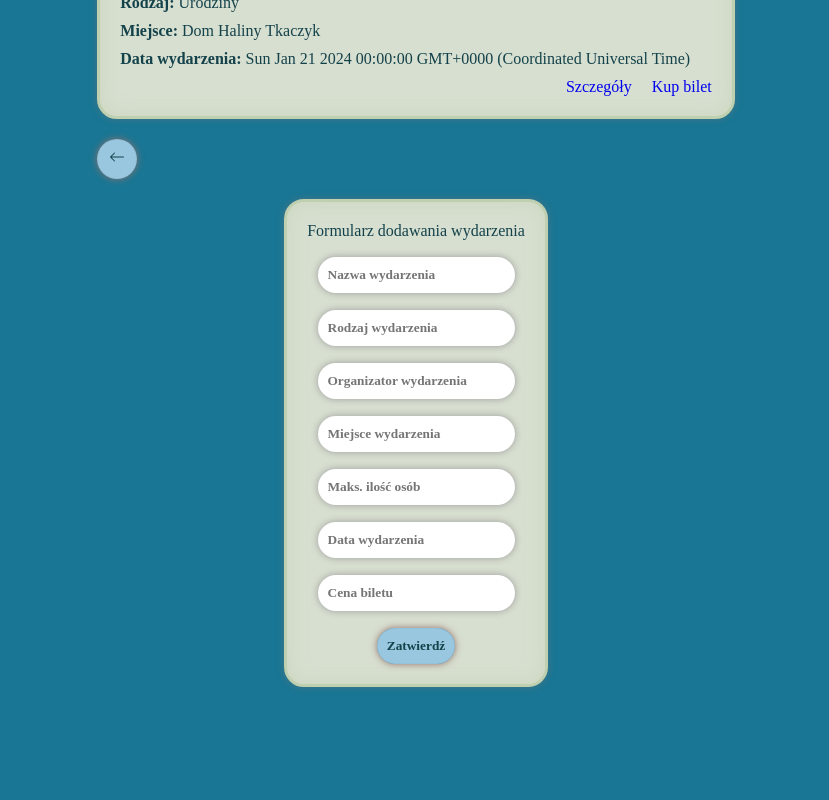
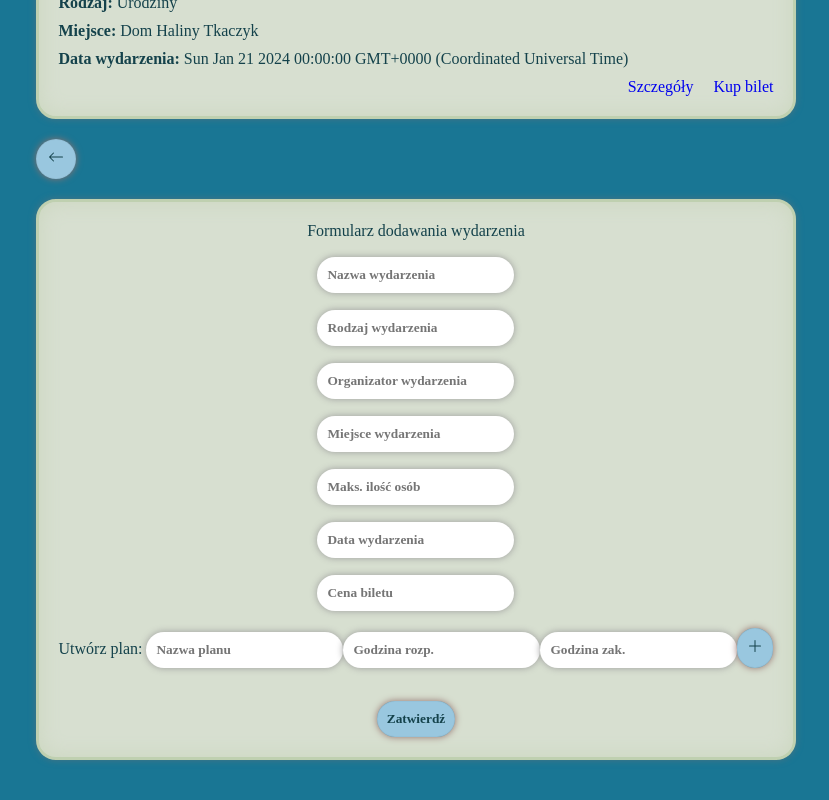
Before and after one commit to Geerafix/EventHubV2, a React (Create React App) app: page /dodaj-wydarzenie in a window 1280 px wide. Shown: the part 1023-1823 px from the top of the page, without its empty margins (224-1053 px from the left). Built offline with nearby package versions, Linux system fonts and the light colour scheme; data requests are answered from the project's data file.

Commit message:
fasadowy filtr wyszukiwający

```diff
--- a/src/components/add-event/add-event.tsx
+++ b/src/components/add-event/add-event.tsx
@@ -1,10 +1,15 @@
-import React, { FC } from 'react';
+import React, { FC, useState } from 'react';
 import styles from './add-event.module.css';
 import { Link } from 'react-router-dom';
+import PlanListForm from '../plan-list-form/plan-list-form';
+import { Plan } from '../../models/Plan';
+import AddPlan from '../add-plan/add-plan';
 
 interface AddEventProps {}
 
 const AddEvent: FC<AddEventProps> = () => {
+  const [plan, setPlan] = useState<Plan[]>([]);
+
   return (
     <div className={styles.AddEvent}>
       <Link to="/">
@@ -31,7 +36,7 @@ const AddEvent: FC<AddEventProps> = () => {
 
           <input className={styles.formInput} name="cena_biletu" type="number" placeholder="Cena biletu"/>
 
-          {/* <app-add-plan [eventPlan]="eventPlan"></app-add-plan> */}
+          <AddPlan eventPlan={plan}></AddPlan>
 
           <button type="submit">Zatwierdź</button>
         </form>
--- /dev/null
+++ b/src/components/add-plan/add-plan.module.css
@@ -0,0 +1,6 @@
+.AddPlan {}
+
+.formInput {
+    background-color: white;
+    box-shadow: 0px 0px 7px 0.01px rgb(156, 156, 156);
+}
--- /dev/null
+++ b/src/components/add-plan/add-plan.tsx
@@ -0,0 +1,27 @@
+import React, { FC } from 'react';
+import styles from './add-plan.module.css';
+import { Plan } from '../../models/Plan';
+import PlanListForm from '../plan-list-form/plan-list-form';
+
+interface AddPlanProps {
+  eventPlan: Plan[] | undefined;
+}
+
+const AddPlan: FC<AddPlanProps> = ({eventPlan}) => {
+  return (
+    <div className={styles.AddPlan}>
+      <form>
+      <label>Utwórz plan: </label>
+      <input className={styles.formInput} type="text" name="nazwa" placeholder="Nazwa planu"/>
+      <input className={styles.formInput} type="text" name="godz_rozpoczecia" placeholder="Godzina rozp."/>
+      <input className={styles.formInput} type="text" name="godz_zakonczenia" placeholder="Godzina zak."/>
+      <button type="submit">
+        <svg xmlns="http://www.w3.org/2000/svg" width="16" height="16" fill="currentColor" className="bi bi-plus-lg" viewBox="0 0 16 16"><path fillRule="evenodd" d="M8 2a.5.5 0 0 1 .5.5v5h5a.5.5 0 0 1 0 1h-5v5a.5.5 0 0 1-1 0v-5h-5a.5.5 0 0 1 0-1h5v-5A.5.5 0 0 1 8 2"/></svg>
+      </button>
+      </form>
+      <PlanListForm eventPlan={eventPlan}></PlanListForm>
+    </div>
+  );
+};
+
+export default AddPlan;
--- a/src/components/event-details/event-details.tsx
+++ b/src/components/event-details/event-details.tsx
@@ -4,6 +4,7 @@ import { Link, useParams } from 'react-router-dom';
 import Event from '../../models/Event';
 import { Plan } from '../../models/Plan';
 import { Participant } from '../../models/Participant';
+import PlanList from '../plan-list/plan-list';
 
 
 interface EventDetailsProps {}
@@ -76,7 +77,7 @@ const EventDetails: FC<EventDetailsProps> = () => {
         <label><span className={styles.info}>Maks. ilość osób: </span>{event?._max_ilosc_osob}</label>
         <label><span className={styles.info}>Data wydarzenia: </span>{event?._data_wydarzenia.toString()}</label>
         <label><span className={styles.info}>Cena biletu: </span>{event?._cena_biletu}</label>
-        {/* <app-plan [eventPlan]="event._plan"></app-plan> */}
+        <PlanList eventPlan={event?._plan}></PlanList>
         <div className={styles.interact}>
           <Link to={`/kup-bilet/${ event?._id }`} className={styles.link}>Kup bilet</Link>
           <Link to={`/edytuj/${ event?._id }`} className={styles.link}>Edytuj</Link>
--- a/src/components/event/event.tsx
+++ b/src/components/event/event.tsx
@@ -16,6 +16,8 @@ const EventComponent: FC<EventProps> = () => {
   const apiUrl = "http://localhost:4200/events";
 
   const [eventList, setEventList] = useState<Event[]>([]);
+  const [filteredEventList, setFilteredEventList] = useState<Event[]>([]);
+  const [search, setSearch] = useState<string>('');
 
   const getData = () => {
     fetch(apiUrl, {
@@ -54,6 +56,7 @@ const EventComponent: FC<EventProps> = () => {
         });
         json = json.filter((event: Event) => event._data_wydarzenia > new Date());
         setEventList(json);
+        setFilteredEventList(json);
       });
   };
 
@@ -61,13 +64,22 @@ const EventComponent: FC<EventProps> = () => {
     getData();
   }, []);
 
+  const handleSearchChange = (e: React.ChangeEvent<HTMLInputElement>) => {
+    setFilteredEventList(eventList);
+    setSearch(e.target.value.toLowerCase());
+    const filtered = eventList.filter((event) =>
+      event._nazwa.toLowerCase().includes(search)
+    );
+    setFilteredEventList(filtered);
+  };
+
   return (
     <Router>
       <div className={styles.event}>
         <div className={styles.mainContainer}>
           <div className={styles.controlContainer}>
             <div className={styles.searchContainer}>
-              <input placeholder="Wyszukaj" className={styles.search}/>
+              <input placeholder="Wyszukaj" className={styles.search} value={search} onChange={handleSearchChange}/>
               <select>
                 <option value="nazwa">Nazwa</option>
                 <option value="rodzaj">Rodzaj</option>
@@ -84,7 +96,7 @@ const EventComponent: FC<EventProps> = () => {
               </Link>
             </div>
             {
-              eventList.map((event, i) => (
+              filteredEventList.map((event, i) => (
                 <div key = { i } className={styles.eventData}>
                   <h2 className={styles.title}>{event._nazwa}</h2>
                   <label><span className={styles.info}>Rodzaj: </span>{event._rodzaj}</label>
--- /dev/null
+++ b/src/components/plan-list-form/plan-list-form.module.css
@@ -0,0 +1 @@
+.PlanListForm {}
--- /dev/null
+++ b/src/components/plan-list-form/plan-list-form.tsx
@@ -0,0 +1,26 @@
+import React, { FC } from 'react';
+import styles from './plan-list-form.module.css';
+import { Plan } from '../../models/Plan';
+
+interface PlanListFormProps {
+  eventPlan: Plan[] | undefined;
+}
+
+const PlanListForm: FC<PlanListFormProps> = ({eventPlan}) => (
+  <div className={styles.PlanListForm}>
+    <ol>
+      {
+        eventPlan?.map((planItem, index) => (
+          <li key={index}>
+            <span className={styles.planItemName}>{planItem._nazwa}</span>, {planItem._godz_rozpoczecia.toString()} do {planItem._godz_zakonczenia.toString()}
+            <button className="delete-button">
+              <svg xmlns="http://www.w3.org/2000/svg" width="16" height="16" fill="currentColor" className="bi bi-x" viewBox="0 0 16 16"><path d="M4.646 4.646a.5.5 0 0 1 .708 0L8 7.293l2.646-2.647a.5.5 0 0 1 .708.708L8.707 8l2.647 2.646a.5.5 0 0 1-.708.708L8 8.707l-2.646 2.647a.5.5 0 0 1-.708-.708L7.293 8 4.646 5.354a.5.5 0 0 1 0-.708"/></svg>
+            </button>
+          </li>
+        ))
+      }
+    </ol>
+  </div>
+);
+
+export default PlanListForm;
--- a/src/components/plan-list/plan-list.module.css
+++ b/src/components/plan-list/plan-list.module.css
@@ -1 +1,6 @@
 .PlanList {}
+
+ol {
+    margin-left: 20px;
+    padding-left: 0;
+}
--- a/src/components/plan-list/plan-list.tsx
+++ b/src/components/plan-list/plan-list.tsx
@@ -1,12 +1,26 @@
 import React, { FC } from 'react';
 import styles from './plan-list.module.css';
+import { Plan } from '../../models/Plan';
 
-interface PlanListProps {}
+interface PlanListProps {
+  eventPlan: Plan[] | undefined;
+}
 
-const PlanList: FC<PlanListProps> = () => (
-  <div className={styles.PlanList}>
-    PlanList Component
-  </div>
-);
+const PlanList: FC<PlanListProps> = ({eventPlan}) => {
+  return (
+    <div className={styles.planContainer}>
+      <h3>Plan wydarzenia:</h3>
+      <ol>
+        {
+          eventPlan?.map((planItem, index) => (
+            <li key={index}>
+              <span className={styles.planItemName}>{planItem._nazwa}</span>, {planItem._godz_rozpoczecia.toString()} do {planItem._godz_zakonczenia.toString()}
+            </li>
+          ))
+        }
+      </ol>
+    </div>
+  );
+};
 
 export default PlanList;
```
